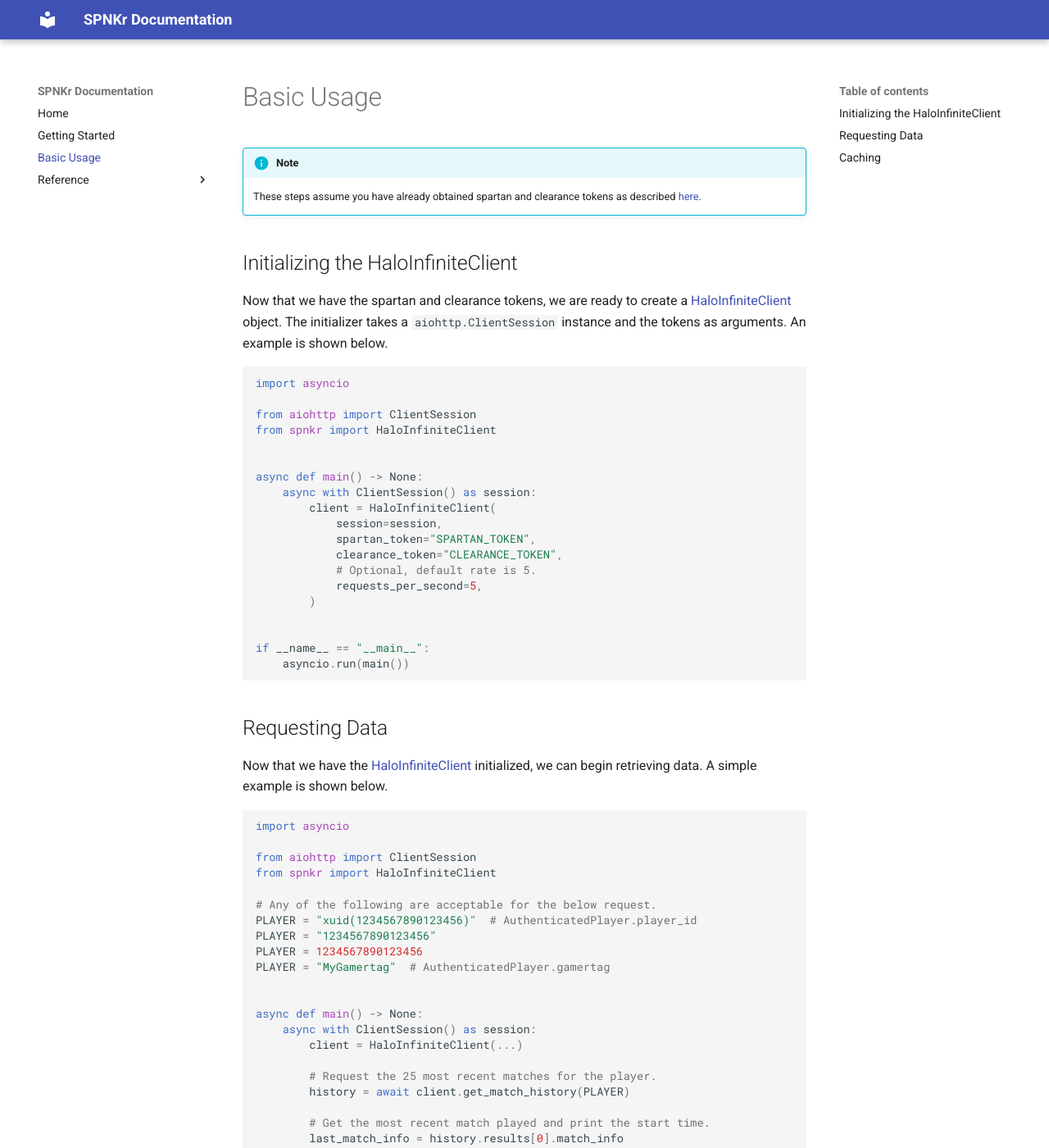
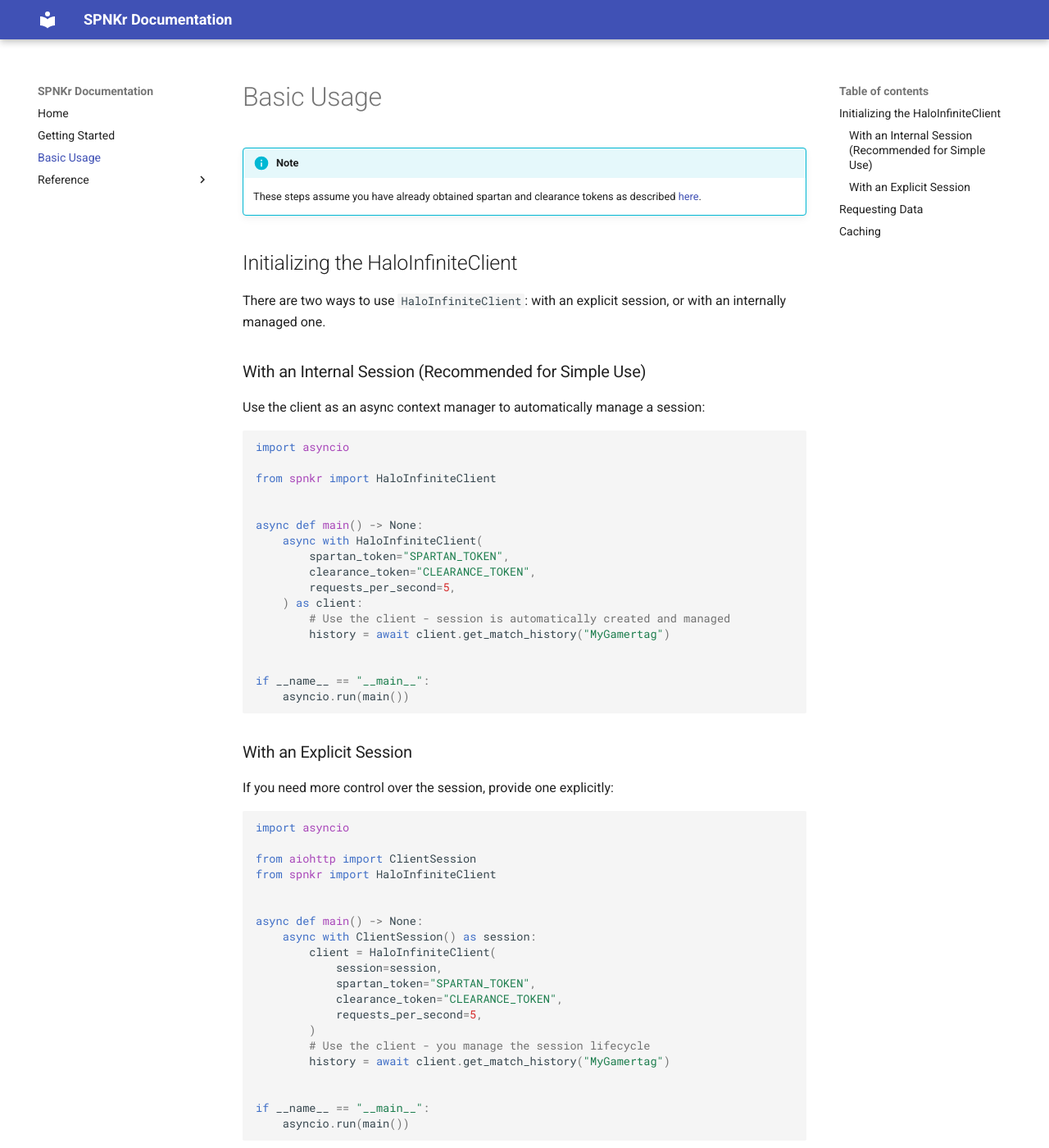
Before and after one commit to acurtis166/SPNKr, an MkDocs documentation site: the page built from docs/basic-usage.md, in a window 1280 px wide and 1400 px high. Shown: the whole window at 82% size. Built offline with MkDocs 1.6.1 and Material for MkDocs 9.7.7, drawn with Linux system fonts in a browser that asks for light colours; some of the changed text lies outside the part shown.

Commit message:
Turn client into async context manager; make `session` parameter optional

````diff
--- a/docs/basic-usage.md
+++ b/docs/basic-usage.md
@@ -5,7 +5,35 @@
 
 ## Initializing the HaloInfiniteClient
 
-Now that we have the spartan and clearance tokens, we are ready to create a [HaloInfiniteClient](reference/client.md) object. The initializer takes a `aiohttp.ClientSession` instance and the tokens as arguments. An example is shown below.
+There are two ways to use `HaloInfiniteClient`: with an explicit session, or with an internally managed one.
+
+### With an Internal Session (Recommended for Simple Use)
+
+Use the client as an async context manager to automatically manage a session:
+
+```python
+import asyncio
+
+from spnkr import HaloInfiniteClient
+
+
+async def main() -> None:
+    async with HaloInfiniteClient(
+        spartan_token="SPARTAN_TOKEN",
+        clearance_token="CLEARANCE_TOKEN",
+        requests_per_second=5,
+    ) as client:
+        # Use the client - session is automatically created and managed
+        history = await client.get_match_history("MyGamertag")
+
+
+if __name__ == "__main__":
+    asyncio.run(main())
+```
+
+### With an Explicit Session
+
+If you need more control over the session, provide one explicitly:
 
 ```python
 import asyncio
@@ -20,14 +48,18 @@ async def main() -> None:
             session=session,
             spartan_token="SPARTAN_TOKEN",
             clearance_token="CLEARANCE_TOKEN",
-            # Optional, default rate is 5.
             requests_per_second=5,
         )
+        # Use the client - you manage the session lifecycle
+        history = await client.get_match_history("MyGamertag")
 
 
 if __name__ == "__main__":
     asyncio.run(main())
 ```
+
+!!! tip "Caching Support"
+    If using caching via `aiohttp-client-cache`, provide a `CachedSession` as shown in the [Caching](#caching) section below.
 
 ## Requesting Data
 
@@ -91,12 +123,22 @@ async def main() -> None:
         ],
     )
     async with CachedSession(cache=cache) as session:
-        client = HaloInfiniteClient(...)
+        async with HaloInfiniteClient(
+            session=session,
+            spartan_token="SPARTAN_TOKEN",
+            clearance_token="CLEARANCE_TOKEN",
+        ) as client:
+            history = await client.get_match_history("MyGamertag")
 
 
 if __name__ == "__main__":
     asyncio.run(main())
 ```
+
+!!! note "Session Ownership"
+    When you provide an explicit session to the client (as shown above with `CachedSession`),
+    the client will not close it. You remain responsible for the session lifecycle.
+    When no session is provided, the client manages the session automatically.
 
 Add `include_headers=True` to that backend configuration if you plan to call localized Discovery UGC methods such as `get_map(..., language="fr-FR")` and want those language variants cached independently.
 
````
Also changed, not shown: CHANGES.md (+2 -0 lines), README.md (+8 -14 lines), 2 other files.
